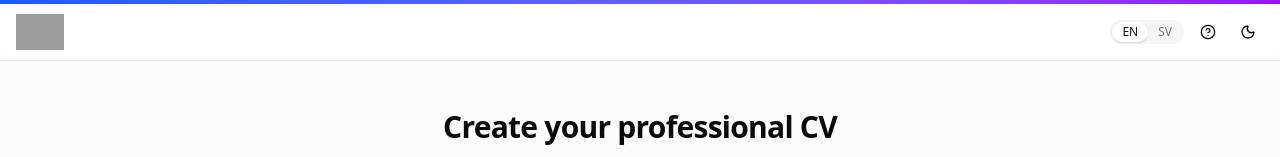
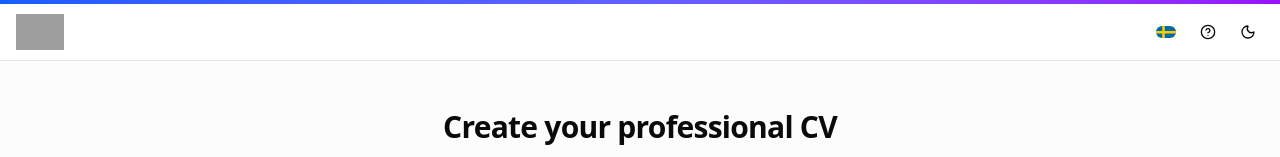
Before and after one commit to baehrendtz/FreeResume, a Next.js app in the folder apps/simplecv/: page /en in a window 1280 px wide. Shown: the top 157 px of the page. Built offline with nearby package versions, Linux system fonts and the light colour scheme; grey boxes are pictures that could not be loaded.

Commit message:
switcher fix

```diff
--- a/apps/simplecv/src/components/LanguageSwitcher.tsx
+++ b/apps/simplecv/src/components/LanguageSwitcher.tsx
@@ -1,43 +1,56 @@
 "use client";
 
 import { useRouter, usePathname } from "next/navigation";
-import { cn } from "@/lib/utils";
 import { trackLanguageSwitch } from "@/lib/analytics/gtag";
-
-const LOCALES = ["en", "sv"] as const;
-const LABELS: Record<string, string> = { en: "EN", sv: "SV" };
 
 interface LanguageSwitcherProps {
   locale: string;
+}
+
+function SwedishFlag() {
+  return (
+    <svg xmlns="http://www.w3.org/2000/svg" viewBox="0 0 16 10" className="w-5 h-auto rounded-sm" aria-hidden="true">
+      <rect width="16" height="10" fill="#006AA7" />
+      <rect x="5" width="2" height="10" fill="#FECC00" />
+      <rect y="4" width="16" height="2" fill="#FECC00" />
+    </svg>
+  );
+}
+
+function BritishFlag() {
+  return (
+    <svg xmlns="http://www.w3.org/2000/svg" viewBox="0 0 60 30" className="w-5 h-auto rounded-sm" aria-hidden="true">
+      <clipPath id="gb"><rect width="60" height="30" /></clipPath>
+      <g clipPath="url(#gb)">
+        <rect width="60" height="30" fill="#012169" />
+        <path d="M0 0L60 30M60 0L0 30" stroke="#fff" strokeWidth="6" />
+        <path d="M0 0L60 30M60 0L0 30" stroke="#C8102E" strokeWidth="4" clipPath="url(#gb)" style={{ clipRule: "evenodd" }} />
+        <path d="M30 0v30M0 15h60" stroke="#fff" strokeWidth="10" />
+        <path d="M30 0v30M0 15h60" stroke="#C8102E" strokeWidth="6" />
+      </g>
+    </svg>
+  );
 }
 
 export function LanguageSwitcher({ locale }: LanguageSwitcherProps) {
   const router = useRouter();
   const pathname = usePathname();
 
-  const switchLocale = (newLocale: string) => {
+  const switchLocale = () => {
+    const newLocale = locale === "sv" ? "en" : "sv";
     trackLanguageSwitch(newLocale);
     const newPath = pathname.replace(`/${locale}`, `/${newLocale}`);
     router.push(newPath);
   };
 
   return (
-    <div className="flex items-center rounded-full bg-muted p-0.5">
-      {LOCALES.map((loc) => (
-        <button
-          key={loc}
-          type="button"
-          onClick={() => switchLocale(loc)}
-          className={cn(
-            "px-2.5 py-0.5 text-xs font-medium rounded-full transition-all",
-            loc === locale
-              ? "bg-background text-foreground shadow-sm"
-              : "text-muted-foreground hover:text-foreground",
-          )}
-        >
-          {LABELS[loc]}
-        </button>
-      ))}
-    </div>
+    <button
+      type="button"
+      onClick={switchLocale}
+      className="p-2 rounded-md text-muted-foreground hover:text-foreground hover:bg-accent transition-colors"
+      aria-label={locale === "sv" ? "Switch to English" : "Byt till svenska"}
+    >
+      {locale === "sv" ? <BritishFlag /> : <SwedishFlag />}
+    </button>
   );
 }
```
